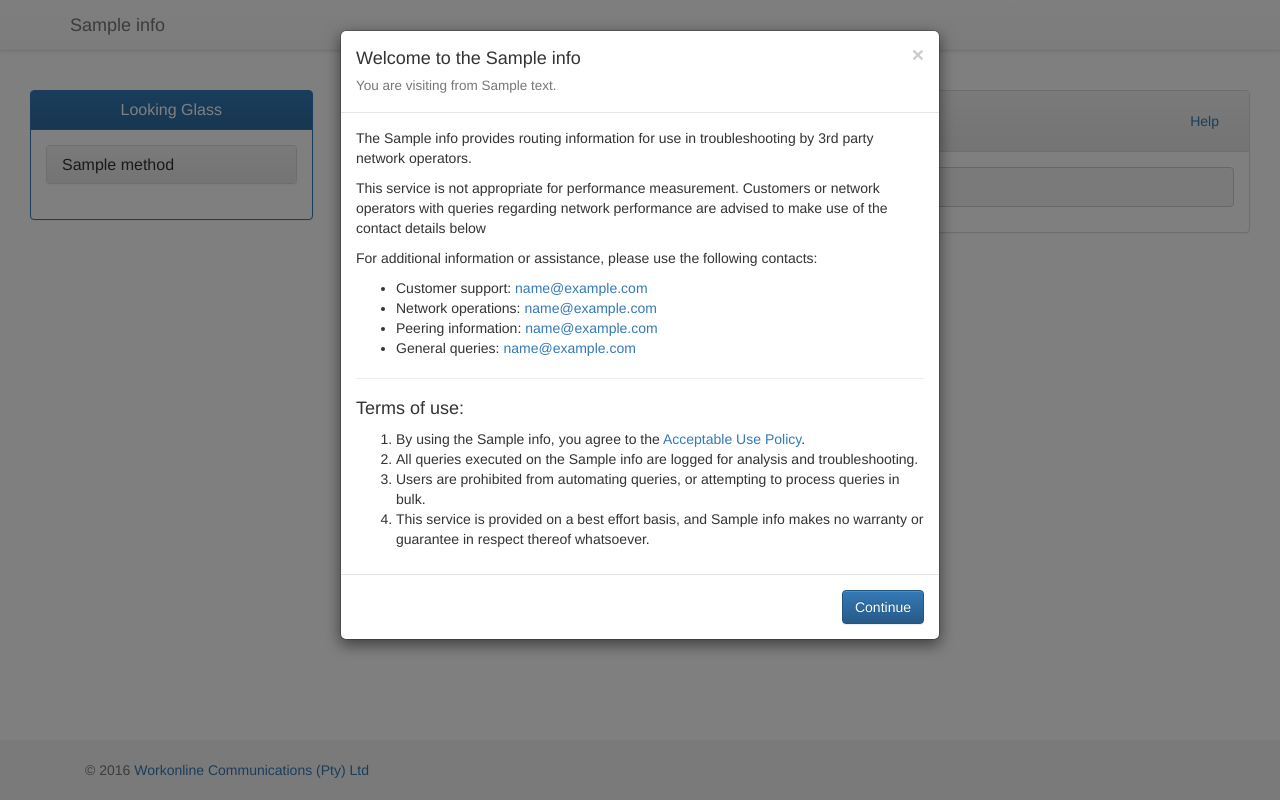
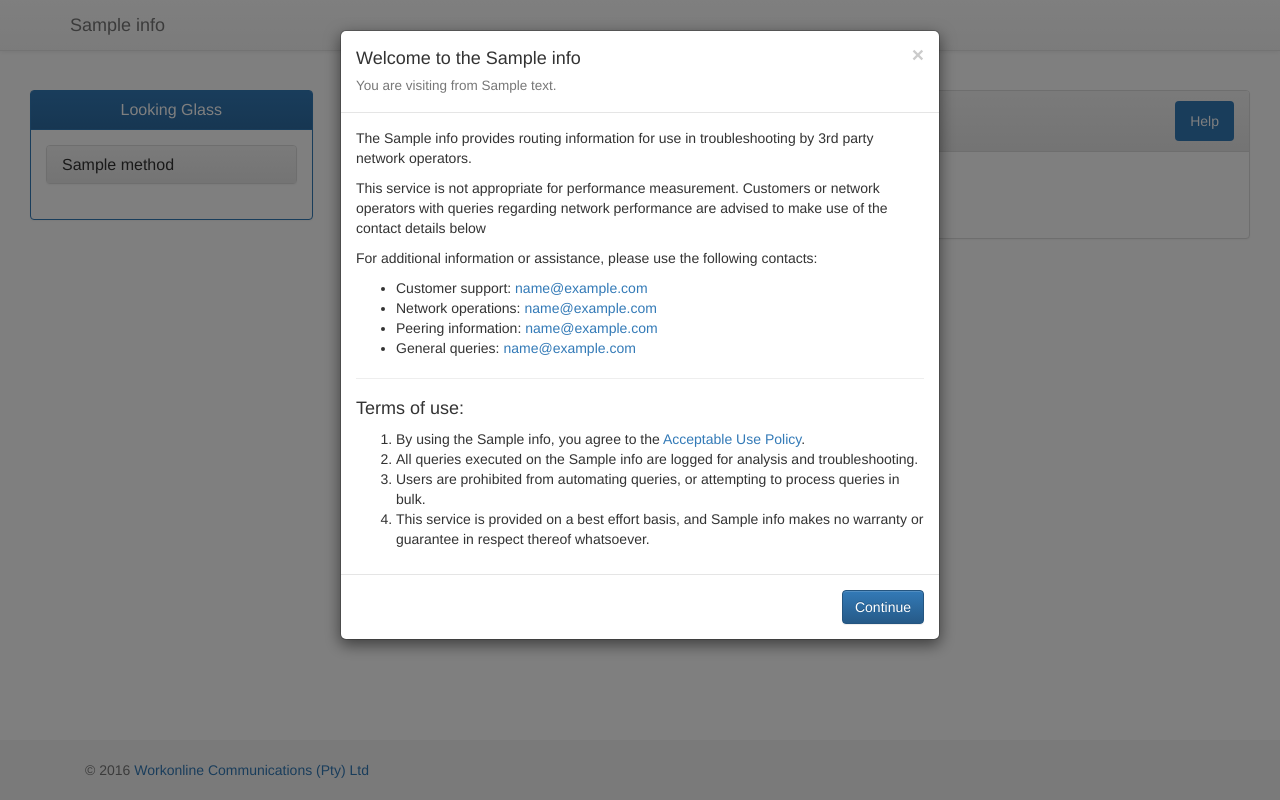
Before and after one commit to wolcomm/djangolg, a Django app: template djangolg/templates/djangolg/lg.html in a window 1280 px wide. Run offline with Django 3.2, Linux system fonts and the light colour scheme; the template is opened without the code that fills it: most values are stand-ins (such as "Sample title", 1, 10 or a date in 2020); some libraries are stand-ins or nearby versions.

Commit message:
formatting and layout changes

```diff
--- a/djangolg/forms.py
+++ b/djangolg/forms.py
@@ -41,6 +41,7 @@ class LookingGlassBaseForm(forms.Form):
             attrs={'class': 'form-control'}
         ),
         label_suffix=label_suffix,
+        empty_label="Select Router"
     )
     ipv4_src_address = fields.IPPrefixField(
         required=False,
--- a/djangolg/static/css/base.css
+++ b/djangolg/static/css/base.css
@@ -19,3 +19,6 @@ body {
 .container .text-muted {
     margin: 20px 15px;
 }
+.full-height {
+    height: 100%;
+}
--- a/djangolg/static/js/lg.js
+++ b/djangolg/static/js/lg.js
@@ -17,7 +17,8 @@ $(document).ready(function () {
     $("form.lg-control").each(function () {
         $(this).submit(function (event) {
             event.preventDefault();
-            $("#progress").show("fast")
+            $("#raw-output-tab-link").tab('show');
+            $("#progress").show("fast");
             $("#progress-bar").attr("style", "width:10%");
             $("#error-alert").hide("fast");
             $("#raw-output").text("Please wait...");
--- a/djangolg/templates/djangolg/controls.html
+++ b/djangolg/templates/djangolg/controls.html
@@ -30,7 +30,7 @@
                                                 {% endfor %}
                                             {% else %}
                                                 <div class="form-group">
-                                                    {{ field.label_tag }} {{ field }}
+                                                    {{ field }}
                                                 </div>
                                             {% endif %}
                                         {% endfor %}
--- /dev/null
+++ b/djangolg/templates/djangolg/help.html
@@ -0,0 +1 @@
+<h3>Help</h3>
--- a/djangolg/templates/djangolg/lg.html
+++ b/djangolg/templates/djangolg/lg.html
@@ -7,10 +7,10 @@
 {% block content %}
     <div class="container-fluid">
         <div class="row">
-            <div class="col-md-3">
+            <div class="col-md-3 full-height" id="controls">
                 {% include "djangolg/controls.html" %}
             </div>
-            <div class="col-md-9" id="output">
+            <div class="col-md-9 full-height" id="output">
                 {% include "djangolg/output.html" %}
             </div>
         </div>
--- a/djangolg/templates/djangolg/output.html
+++ b/djangolg/templates/djangolg/output.html
@@ -1,14 +1,14 @@
 <div class="panel panel-default">
     <div class="panel-heading">
-        <ul class="nav nav-pills">
-            <li class="active">
-                <a data-toggle="tab" href="#raw-output-tab">Raw</a>
+        <ul id="output-tabs" class="nav nav-pills">
+            <li>
+                <a id="raw-output-tab-link" data-toggle="tab" href="#raw-output-tab">Raw</a>
             </li>
             <li>
-                <a data-toggle="tab" href="#formatted-output-tab">Formatted</a>
+                <a id="formatted-output-tab-link" data-toggle="tab" href="#formatted-output-tab">Formatted</a>
             </li>
-            <li class="pull-right">
-                <a data-toggle="tab" href="#help-tab">Help</a>
+            <li class="pull-right active">
+                <a id="help-tab-link" data-toggle="tab" href="#help-tab">Help</a>
             </li>
         </ul>
     </div>
@@ -19,14 +19,14 @@
         </div>
         <div id="error-alert" role="alert" class="alert alert-danger" hidden>An unhandled error occurred</div>
         <div class="tab-content">
-            <div id="raw-output-tab" class="tab-pane fade in active">
+            <div id="raw-output-tab" role="tabpanel" class="tab-pane fade">
                 <pre id="raw-output">Execute a query to see raw output here</pre>
             </div>
-            <div id="formatted-output-tab" class="tab-pane fade">
+            <div id="formatted-output-tab" role="tabpanel" class="tab-pane fade">
                 <p id="formatted-output">Execute a query to see formatted output here</p>
             </div>
-            <div id="help-tab" class="tab-pane fade">
-                <h1>Help</h1>
+            <div id="help-tab" role="tabpanel" class="tab-pane fade in active">
+                {% include "djangolg/help.html" %}
             </div>
         </div>
     </div>
```
Also changed, not shown: djangolg/settings.py (+4 -8 lines).
